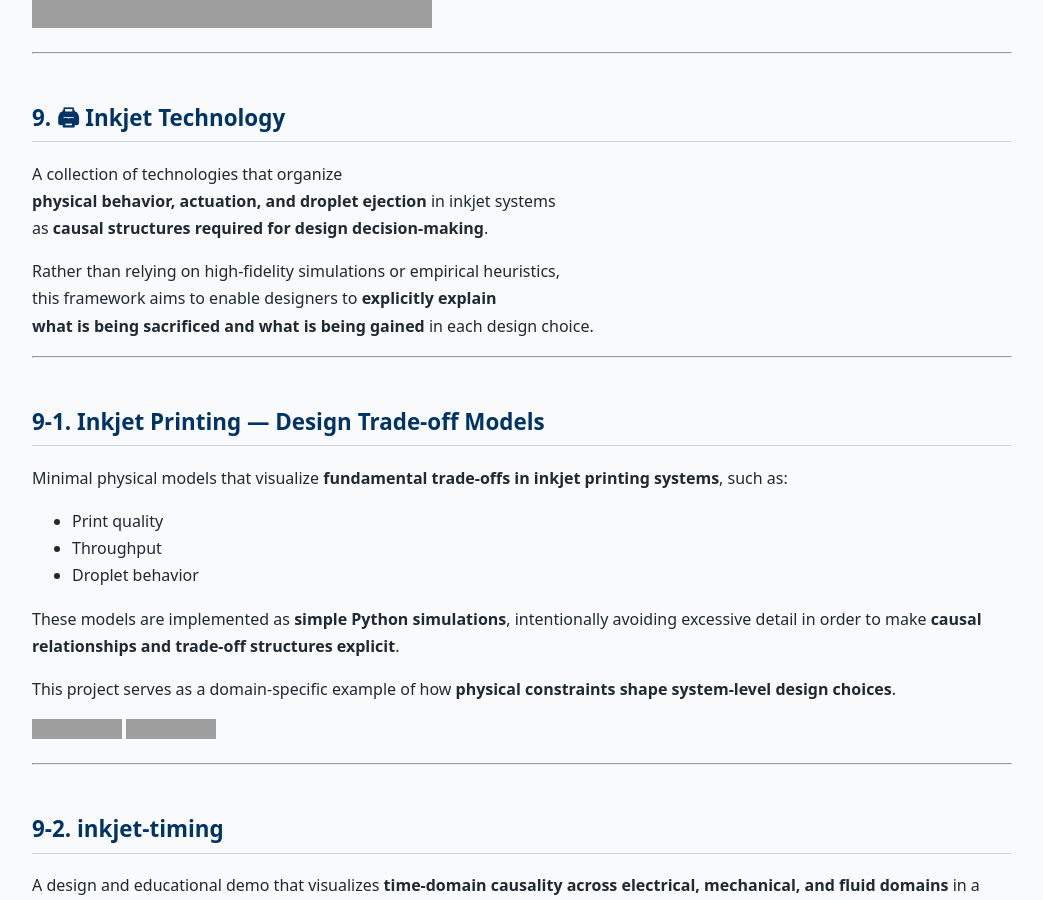
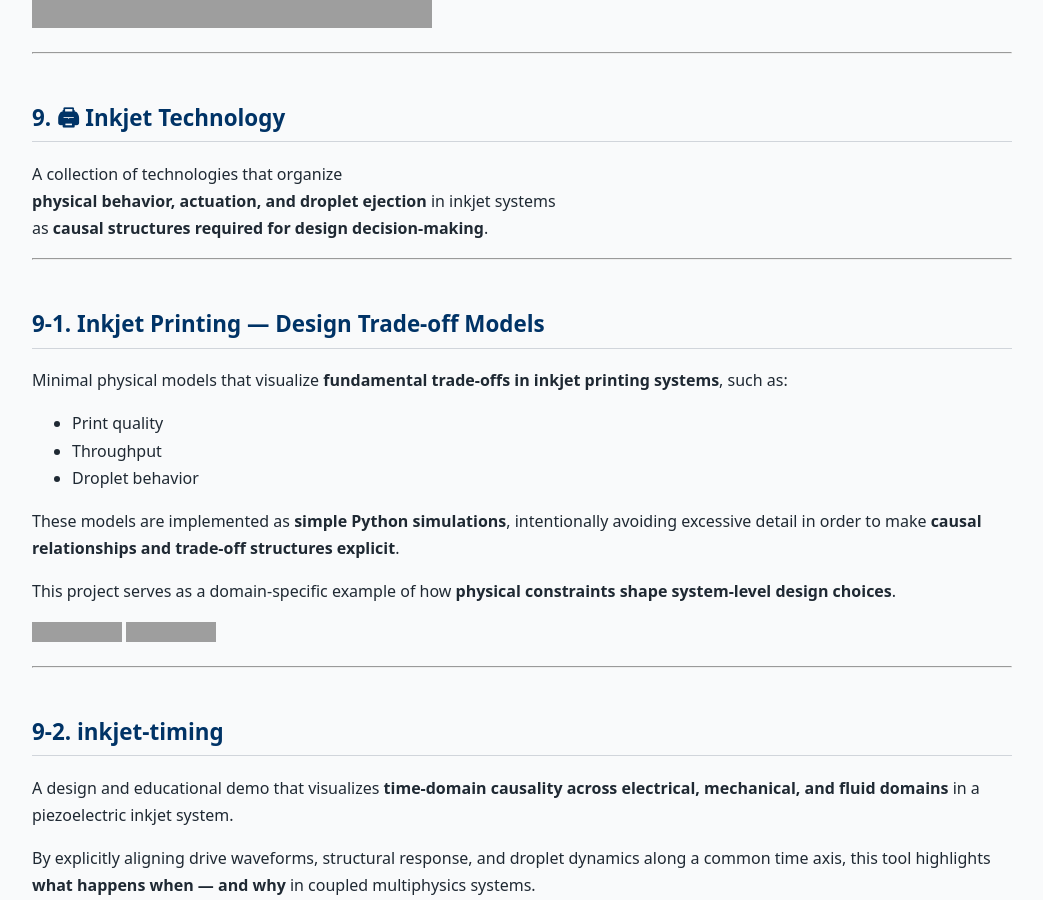
Before and after one commit to Samizo-AITL/Samizo-AITL.github.io, a Jekyll site: the page built from portal/en/index.md, in a window 1280 px wide and 900 px high, scrolled down 17418 px. Shown: the whole window, without its empty margins (118-1161 px from the left). Built offline with Jekyll 4.4.1, drawn with Linux system fonts in a browser that asks for light colours; grey boxes are pictures that could not be loaded.

Commit message:
Update index.md

```diff
--- a/portal/en/index.md
+++ b/portal/en/index.md
@@ -567,10 +567,6 @@ A collection of technologies that organize
 **physical behavior, actuation, and droplet ejection** in inkjet systems
 as **causal structures required for design decision-making**.
 
-Rather than relying on high-fidelity simulations or empirical heuristics,
-this framework aims to enable designers to **explicitly explain
-what is being sacrificed and what is being gained** in each design choice.
-
 ---
 
 ## 9-1. Inkjet Printing — Design Trade-off Models
```
